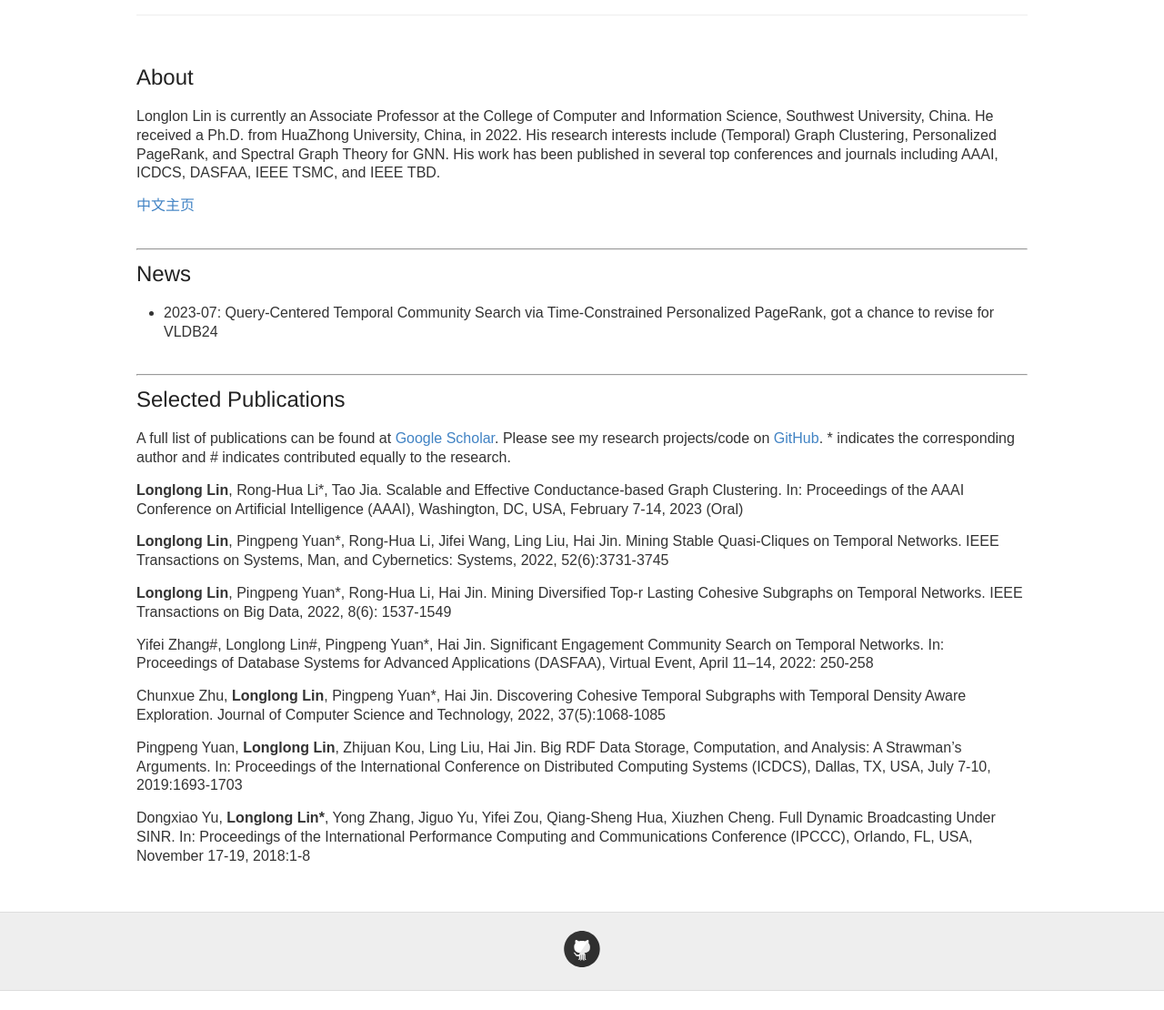
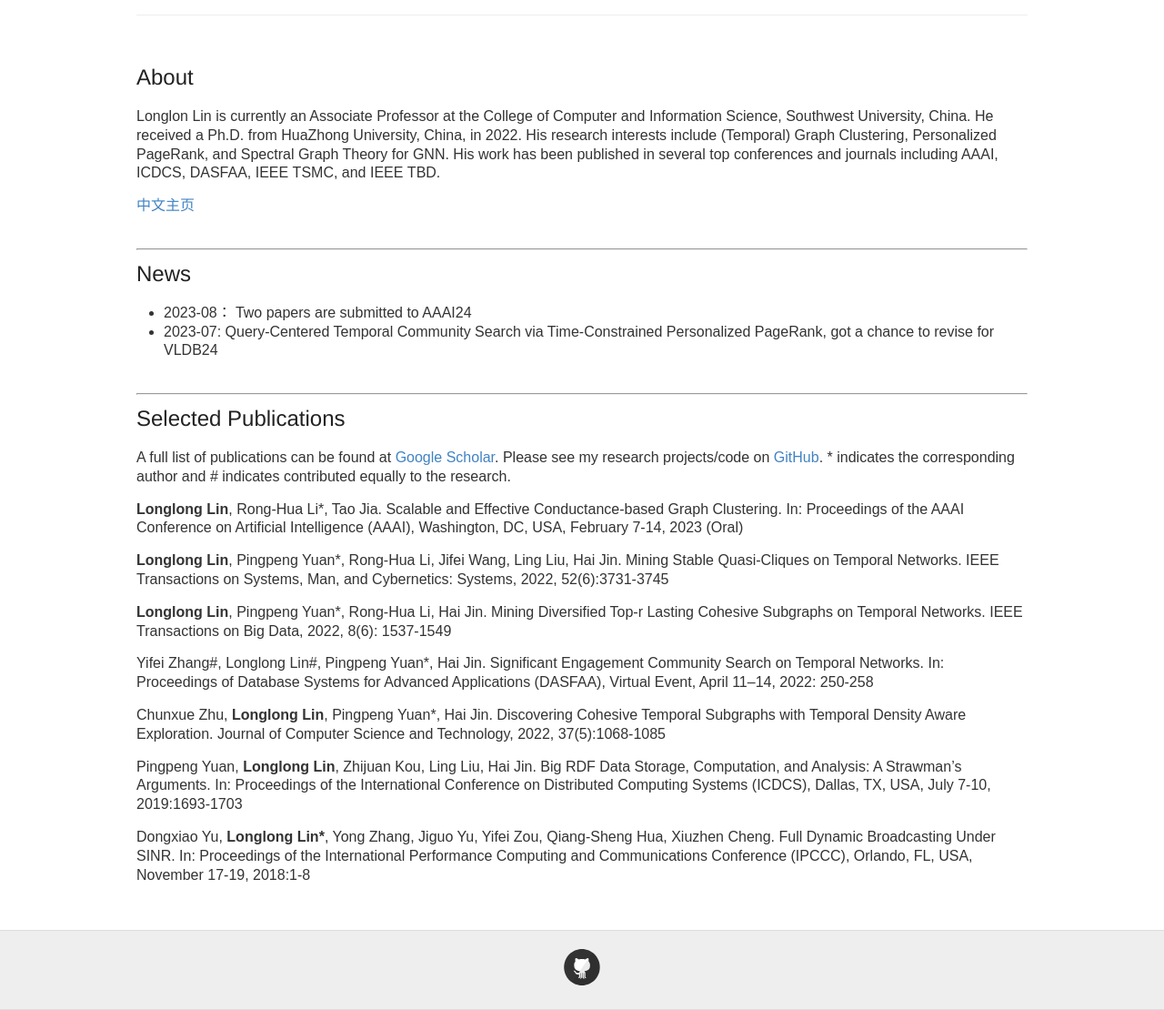
Before and after one commit to longlonglin/longlonglin.github.io, a Jekyll site: the page built from index.md, in a window 1280 px wide, cut to the strip 144-1254 px from the top of the page. Shown: the whole strip at 91% size. Built offline with Jekyll 4.4.1, drawn with Linux system fonts in a browser that asks for light colours; our own code applies the rules of GitHub Pages for plain Markdown files; before the commit the page ends 1233 px from its top, so only the background shows below that.

Commit message:
Update index.md

```diff
--- a/index.md
+++ b/index.md
@@ -15,6 +15,7 @@ ___
 * 2023-08: PHGC: Provable and Fast Conductance Based Higher-Order Graph Clustering, submitted to AAAI24
 * 2023-08: PSNE: Scaling Structure-aware Network Embedding via Spectral Sparsification, submitted to AAAI24
 -->
+* 2023-08： Two papers are submitted to AAAI24
 * 2023-07: Query-Centered Temporal Community Search via Time-Constrained Personalized PageRank, got a chance to revise for VLDB24
 <br><br>
 
```
